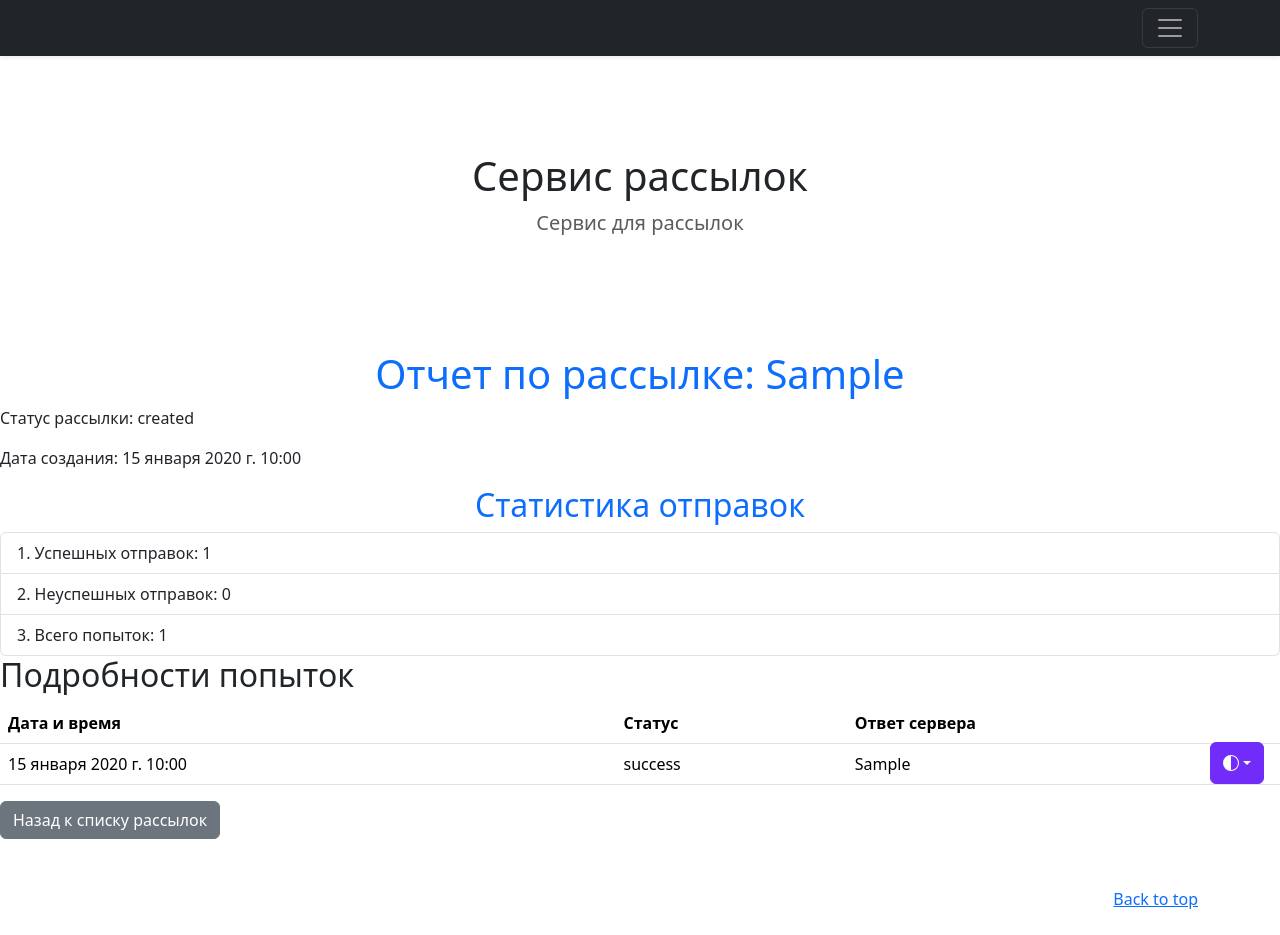
After one commit to skarlainn/Mailing, a Django app: page /mailing_report/1/ in a window 1280 px wide. The commit adds this page. Run offline with Django 5.2, Linux system fonts and the light colour scheme; tables that the repository leaves empty hold one stand-in row (values such as "Sample post"); some libraries are stand-ins or nearby versions.

Commit message:
добавлен отчет о рассылке

```diff
--- a/mailing/templates/mailing/mailing_detail.html
+++ b/mailing/templates/mailing/mailing_detail.html
@@ -3,7 +3,7 @@
 {% block content %}
 <div class="album py-5 bg-body-tertiary">
     <div class="container">
-      <div class="row row-cols-1 row-cols-sm-2 row-cols-md-3 g-3">
+       <div class="row row-cols-1 row-cols-sm-2 row-cols-md-2 g-1">
         <div class="col">
           <div class="card shadow-sm">
             <div class="card-body">
--- /dev/null
+++ b/mailing/templates/mailing/mailing_report.html
@@ -0,0 +1,39 @@
+{% extends 'mailing/base.html' %}
+
+{% block content %}
+<h1 class="text-center" style="color: #0d6efd">Отчет по рассылке: {{ object.message.topic }}</h1>
+
+<p>Статус рассылки: {{ object.status }}</p>
+<p>Дата создания: {{ object.first_sending }}</p>
+
+<h2 class="text-center" style="color: #0d6efd">Статистика отправок</h2>
+
+<ul class="list-group list-group-numbered">
+  <li class="list-group-item">Успешных отправок: {{ successful_attempts }}</li>
+  <li class="list-group-item">Неуспешных отправок: {{ failed_attempts }}</li>
+  <li class="list-group-item">Всего попыток: {{ total_attempts }}</li>
+</ul>
+
+<h2>Подробности попыток</h2>
+
+<table class="table">
+  <thead>
+    <tr>
+      <th scope="col">Дата и время</th>
+      <th scope="col">Статус</th>
+      <th scope="col">Ответ сервера</th>
+    </tr>
+  </thead>
+  <tbody>
+    {% for attempt in object.attempts.all %}
+        <tr>
+            <td>{{ attempt.time }}</td>
+            <td>{{ attempt.status }}</td>
+            <td>{{ attempt.response }}</td>
+        </tr>
+    {% endfor %}
+  </tbody>
+</table>
+
+<a class="btn btn-secondary" href="{% url 'mailing:mailing_list' %}" role="button">Назад к списку рассылок</a>
+{% endblock %}
--- a/mailing/urls.py
+++ b/mailing/urls.py
@@ -1,7 +1,7 @@
 from django.urls import path
 
 from mailing.apps import MailingConfig
-from mailing.views import RecipientListView, RecipientDetailsView, RecipientCreateView, RecipientUpdateView, RecipientDeleteView, MessageDetailsView, MessageCreateView, MessageUpdateView, MessageDeleteView, MessageListView, MailingSendView
+from mailing.views import RecipientListView, RecipientDetailsView, RecipientCreateView, RecipientUpdateView, RecipientDeleteView, MessageDetailsView, MessageCreateView, MessageUpdateView, MessageDeleteView, MessageListView, MailingSendView, MailingReportView
 
 
 app_name = MailingConfig.name
@@ -18,4 +18,5 @@ urlpatterns = [
     path("update/message/<int:pk>/", MessageUpdateView.as_view(), name="message_update"),
     path("delete/message/<int:pk>/", MessageDeleteView.as_view(), name="message_delete"),
     path("mailing_send/<int:pk>/", MailingSendView.as_view(), name="mailing_send"),
+    path("mailing_report/<int:pk>/", MailingReportView.as_view(), name="mailing_report"),
 ]
--- a/mailing/views.py
+++ b/mailing/views.py
@@ -126,3 +126,20 @@ class MailingSendView(View):
         mailing.save()
 
         return redirect("mailing:mailing_list")
+
+class MailingReportView(DetailView):
+    model = Mailing
+    template_name = "mailing/mailing_report.html"
+
+    def get_context_data(self, **kwargs):
+        context = super().get_context_data(**kwargs)
+        context["successful_attempts"] = self.object.attempts.filter(status="success").count()
+        context["failed_attempts"] = self.object.attempts.filter(status="not_success").count()
+        context["total_attempts"] = self.object.attempts.count()
+
+        return context
+
+    def get(self, request, *args, **kwargs):
+        self.object = self.get_object()
+
+        return super().get(request, *args, **kwargs)
```
